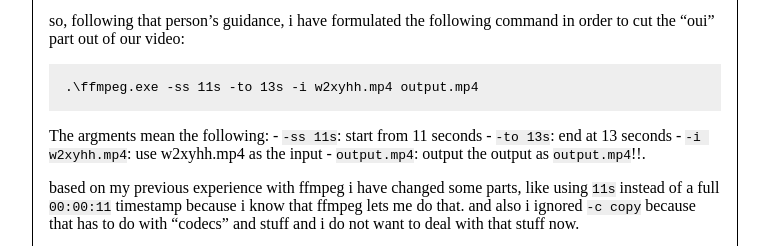
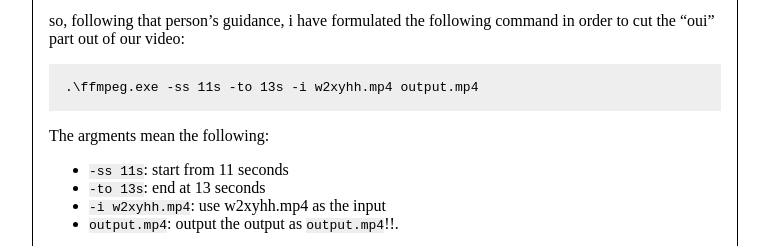
Before and after one commit to sangchoo-mogoyo/hiasdjofijdiogjtutorial, a plain HTML site: page index.html in a window 1280 px wide. Shown: the part 9020-9266 px from the top of the page, without its empty margins (255-1024 px from the left). Drawn offline with Linux system fonts and the light colour scheme.

Commit message:
fixed list

```diff
--- a/index.html
+++ b/index.html
@@ -189,7 +189,13 @@
 <p>how helpful, it explains what all parts of the arguments are doing! it is always good to understand what things you are running in the program so that you can modify them as you see fit, and also so that you know you are not going to copy something into your command prompt that will explode your computer and erase your bank account or something.</p>
 <p>so, following that person’s guidance, i have formulated the following command in order to cut the “oui” part out of our video:</p>
 <pre><code>.\ffmpeg.exe -ss 11s -to 13s -i w2xyhh.mp4 output.mp4</code></pre>
-<p>The argments mean the following: - <code>-ss 11s</code>: start from 11 seconds - <code>-to 13s</code>: end at 13 seconds - <code>-i w2xyhh.mp4</code>: use w2xyhh.mp4 as the input - <code>output.mp4</code>: output the output as <code>output.mp4</code>!!.</p>
+<p>The argments mean the following:</p>
+<ul>
+<li><code>-ss 11s</code>: start from 11 seconds</li>
+<li><code>-to 13s</code>: end at 13 seconds</li>
+<li><code>-i w2xyhh.mp4</code>: use w2xyhh.mp4 as the input</li>
+<li><code>output.mp4</code>: output the output as <code>output.mp4</code>!!.</li>
+</ul>
 <p>based on my previous experience with ffmpeg i have changed some parts, like using <code>11s</code> instead of a full <code>00:00:11</code> timestamp because i know that ffmpeg lets me do that. and also i ignored <code>-c copy</code> because that has to do with “codecs” and stuff and i do not want to deal with that stuff now.</p>
 <p>i ran this command, and it was done in no time!!</p>
 <figure>
```
Also changed, not shown: 1 other file.
